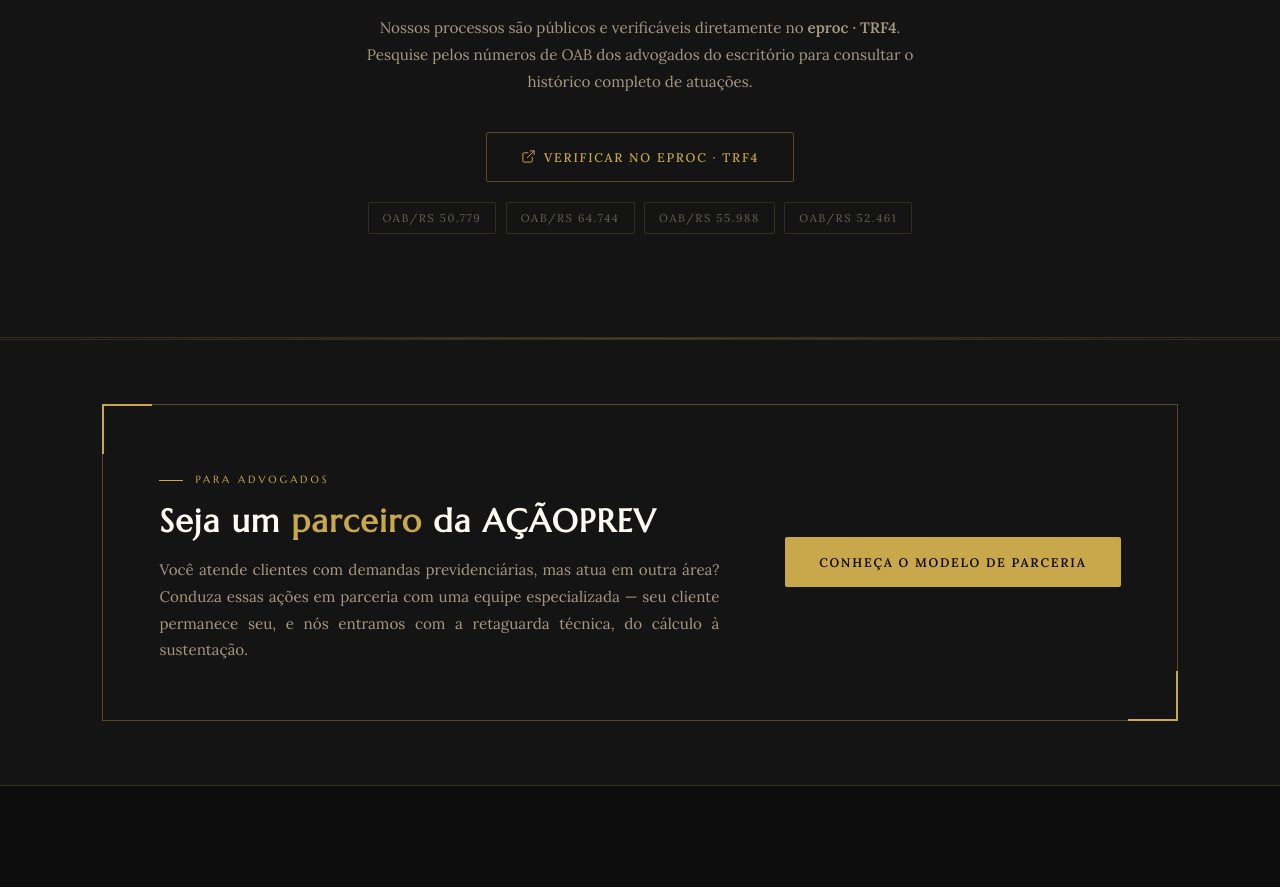
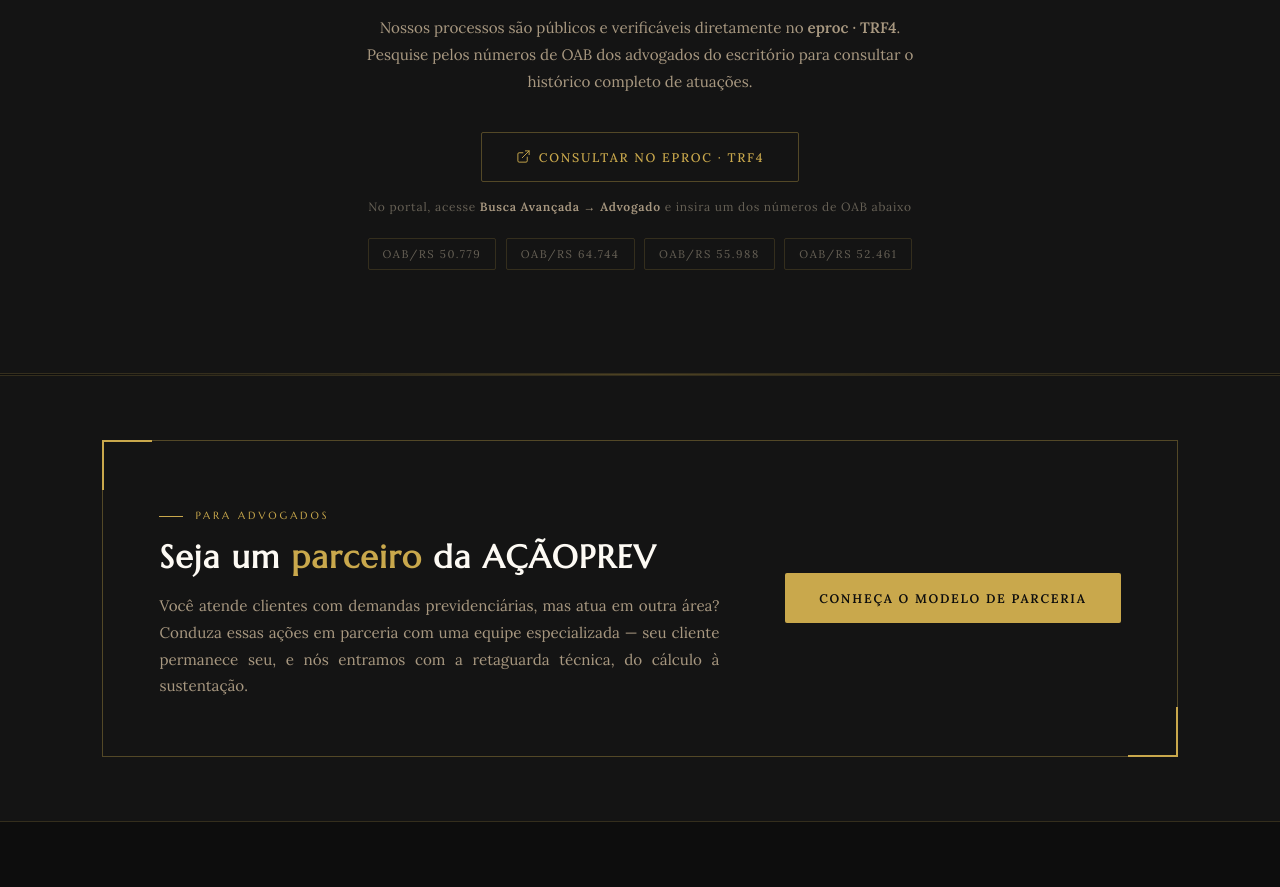
Before and after one commit to familybered-commits/acaoprev, a website: page index.html in a window 1280 px wide. Shown: the part 4420-5307 px from the top of the page. Drawn offline with Linux system fonts and the light colour scheme.

Commit message:
Add files via upload

```diff
--- a/index.html
+++ b/index.html
@@ -828,24 +828,24 @@
       Pesquise pelos números de OAB dos advogados do escritório para consultar o histórico completo de atuações.
     </p>
 
-    <a href="https://eproc.trf4.jus.br/eproc/externo_controlador.php?acao=processo_seleciona_publica&txtOab=50779&uf_oab=RS"
+    <a href="https://eproc.trf4.jus.br/eproc2trf4/controlador.php?acao=processo_seleciona_publica"
        target="_blank" rel="noopener" class="btn-trf4">
       <svg width="15" height="15" viewBox="0 0 24 24" fill="none" stroke="currentColor" stroke-width="1.5" stroke-linecap="round" stroke-linejoin="round">
         <path d="M18 13v6a2 2 0 0 1-2 2H5a2 2 0 0 1-2-2V8a2 2 0 0 1 2-2h6"/>
         <polyline points="15 3 21 3 21 9"/><line x1="10" y1="14" x2="21" y2="3"/>
       </svg>
-      Verificar no eproc · TRF4
+      Consultar no eproc · TRF4
     </a>
 
+    <p style="font-size:.75rem;color:var(--text-muted);margin-top:.9rem;letter-spacing:.06em">
+      No portal, acesse <strong style="color:var(--text-secondary)">Busca Avançada → Advogado</strong> e insira um dos números de OAB abaixo
+    </p>
+
     <div class="oab-pills">
-      <a href="https://eproc.trf4.jus.br/eproc/externo_controlador.php?acao=processo_seleciona_publica&txtOab=50779&uf_oab=RS"
-         target="_blank" rel="noopener" class="oab-pill">OAB/RS 50.779</a>
-      <a href="https://eproc.trf4.jus.br/eproc/externo_controlador.php?acao=processo_seleciona_publica&txtOab=64744&uf_oab=RS"
-         target="_blank" rel="noopener" class="oab-pill">OAB/RS 64.744</a>
-      <a href="https://eproc.trf4.jus.br/eproc/externo_controlador.php?acao=processo_seleciona_publica&txtOab=55988&uf_oab=RS"
-         target="_blank" rel="noopener" class="oab-pill">OAB/RS 55.988</a>
-      <a href="https://eproc.trf4.jus.br/eproc/externo_controlador.php?acao=processo_seleciona_publica&txtOab=52461&uf_oab=RS"
-         target="_blank" rel="noopener" class="oab-pill">OAB/RS 52.461</a>
+      <span class="oab-pill" title="OAB/RS 50.779 — copie e busque no portal">OAB/RS 50.779</span>
+      <span class="oab-pill" title="OAB/RS 64.744 — copie e busque no portal">OAB/RS 64.744</span>
+      <span class="oab-pill" title="OAB/RS 55.988 — copie e busque no portal">OAB/RS 55.988</span>
+      <span class="oab-pill" title="OAB/RS 52.461 — copie e busque no portal">OAB/RS 52.461</span>
     </div>
   </div>
 </section>
```
